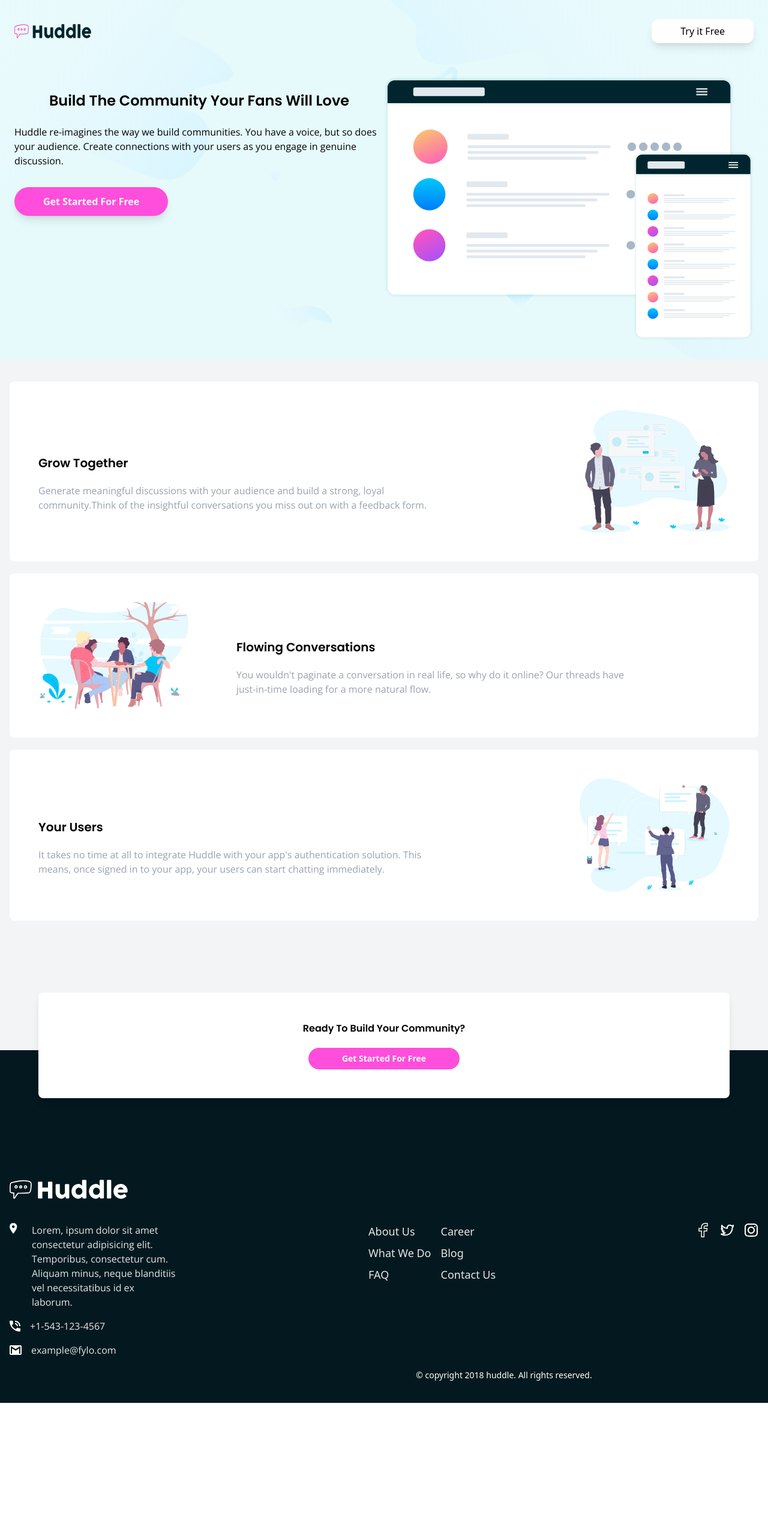
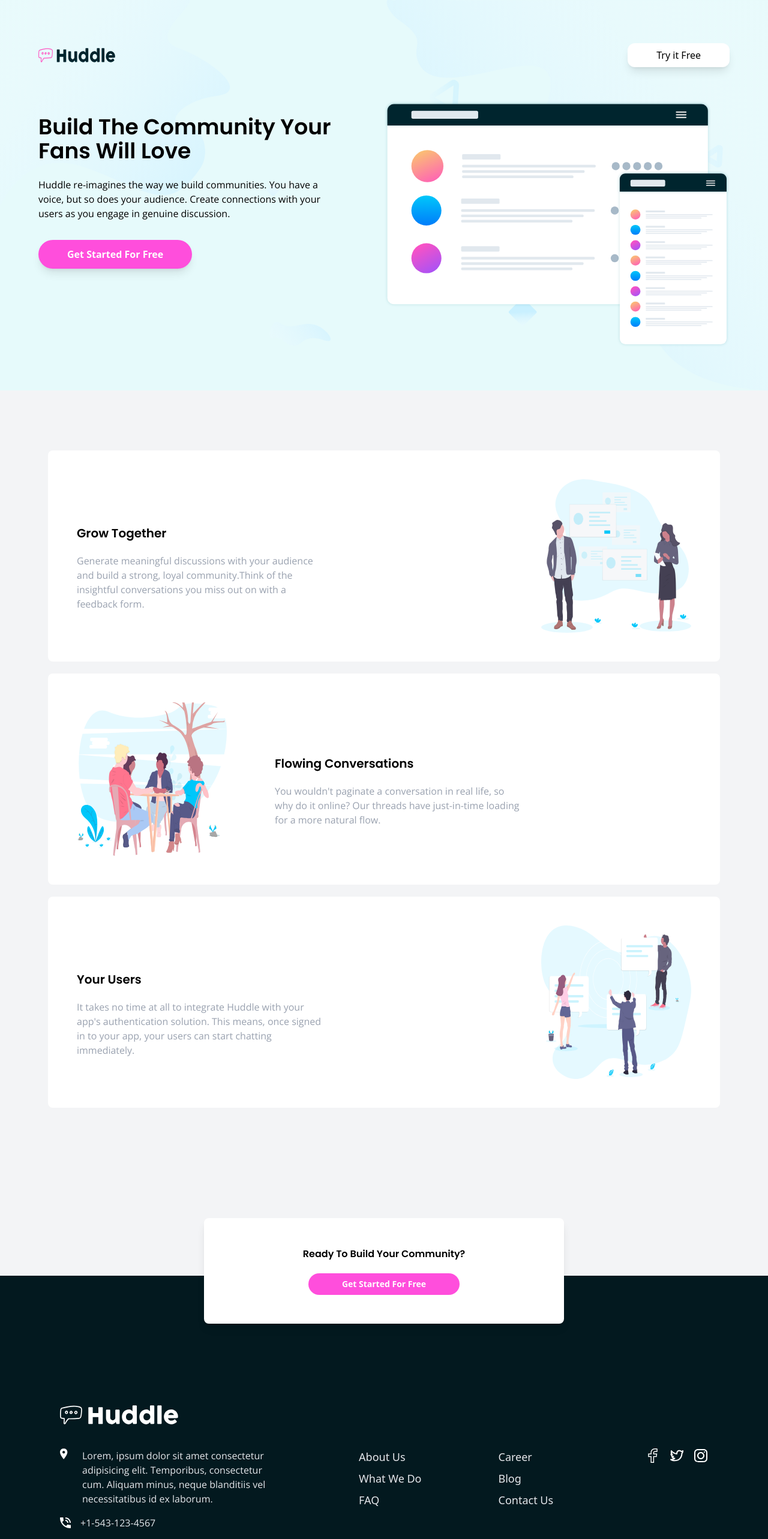
Before and after one commit to Medido1/Huddle-landing-page-with-alternating-feature-blocks, a React (Vite) app: page / in a window 1280 px wide. Shown: the top 2566 px of the page at 60% size. Before the commit the page ends 2339 px from the top, so only its background shows below. Built offline with nearby package versions, Linux system fonts and the light colour scheme.

Commit message:
Add resposive desing for large screens 1024px

```diff
--- a/src/components/Card.jsx
+++ b/src/components/Card.jsx
@@ -3,12 +3,13 @@ function Card({card}) {
     <div className={`bg-white mt-5 rounded-lg p-6 md:px-12 md:py-12 flex flex-col
       items-center md:gap-20
       ${card.id === 2 ? `md:flex-row` : `md:flex-row-reverse`}`}>
-        <img src={card.img} alt={card.altText} className="max-w-[250px]" />
+        <img src={card.img} alt={card.altText} className="max-w-[250px] lg:h-64" />
         <div className="">
           <p className="font-poppins text-center md:text-left text-xl mt-10 mb-5">
             {card.title}
           </p>
-          <p className="text-center font-openSans text-gray-400 md:text-left md:max-w-[80%]">
+          <p className="text-center font-openSans text-gray-400 md:text-left md:max-w-[80%]
+            lg:max-w-[60%]">
             {card.description}
           </p>
         </div>
--- a/src/components/Footer.jsx
+++ b/src/components/Footer.jsx
@@ -8,13 +8,13 @@ import instagramIcon from "../assets/images/instagram.svg";
 
 function Footer() {
   return (
-    <footer className="bg-[#03191F] p-4 flex flex-col">
+    <footer className="bg-[#03191F] p-4 lg:px-25 flex flex-col">
       <img src={logo} alt="logo" className="mt-50 self-start h-8 mb-10" />
       <div className="md:flex md:justify-between">
         <div>
           <div className="flex items-start gap-4 mb-4">
             <img src={iconLocation} alt="location icon"/>
-            <p className="text-gray-200 font-openSans ml-2 md:max-w-60">
+            <p className="text-gray-200 font-openSans ml-2 md:max-w-60 lg:max-w-80">
               Lorem, ipsum dolor sit amet consectetur adipisicing elit.
               Temporibus, consectetur cum. Aliquam minus, neque blanditiis
               vel necessitatibus id ex laborum.
@@ -34,7 +34,7 @@ function Footer() {
           </div>
         </div>
         <div className="text-gray-200 flex flex-col gap-2 mt-10
-          text-lg md:mt-0 md:grid md:grid-cols-2 md:gap-4">
+          text-lg md:mt-0 md:grid md:grid-cols-2 md:gap-4 lg:gap-32">
           <ul className="flex flex-col gap-2">
             <li>
               <a href="" className="cursor-pointer">About Us</a>
@@ -64,7 +64,7 @@ function Footer() {
           <img src={instagramIcon} alt="instagram icon" className="cursor-pointer h-6 "/>
         </div>
       </div>
-      <p className="my-5 self-center text-white text-sm md:-mr-100">
+      <p className="my-5 self-center text-white text-sm md:-mr-100 lg:-mr-200">
         © copyright 2018 huddle. All rights reserved.
       </p>
     </footer>
--- a/src/components/Header.jsx
+++ b/src/components/Header.jsx
@@ -20,7 +20,7 @@ function Header() {
   },[])
 
   return (
-    <header className="relative  bg-[#E6FAFB]">
+    <header className="relative  bg-[#E6FAFB] lg:p-10">
       <img
         src={bgImg}
         className="absolute top-0 left-0 w-full h-full object-cover z-0"
@@ -33,9 +33,10 @@ function Header() {
             Try it Free
           </button>
         </div>
-        <div className="md:flex">
-          <div className="flex flex-col items-center md:items-start">
-            <h1 className="font-poppins text-center md:text-left mx-auto text-2xl font-bold mt-20 ">
+        <div className="md:flex lg:justify-between">
+          <div className="flex flex-col items-center md:items-start max-w-[500px]">
+            <h1 className="font-poppins text-center md:text-left text-2xl lg:text-4xl
+            font-bold mt-20 ">
               Build The Community Your Fans Will Love
             </h1>
             <p className="mt-6 text-center md:text-left mx-auto font-openSans">
--- a/src/components/Main.jsx
+++ b/src/components/Main.jsx
@@ -7,7 +7,7 @@ function Main() {
   const [cardsData, setCardsData] = useState(cards);
 
   return (
-    <main className="relative p-4 flex flex-col items-center gap-4 bg-gray-100">
+    <main className="relative p-4 flex flex-col items-center gap-4 bg-gray-100 lg:p-20">
       <div className="mb-50">
         {cards.map(card => (
           <Card
@@ -17,7 +17,7 @@ function Main() {
         ))}
       </div>
       <div className="bg-white w-[90%] px-4 py-12 text-center rounded-lg shadow-lg
-        absolute -bottom-20">
+        absolute -bottom-20 max-w-[600px]">
         <p className="font-poppins text-md mb-5">
           Ready To Build Your Community?
         </p>
```
